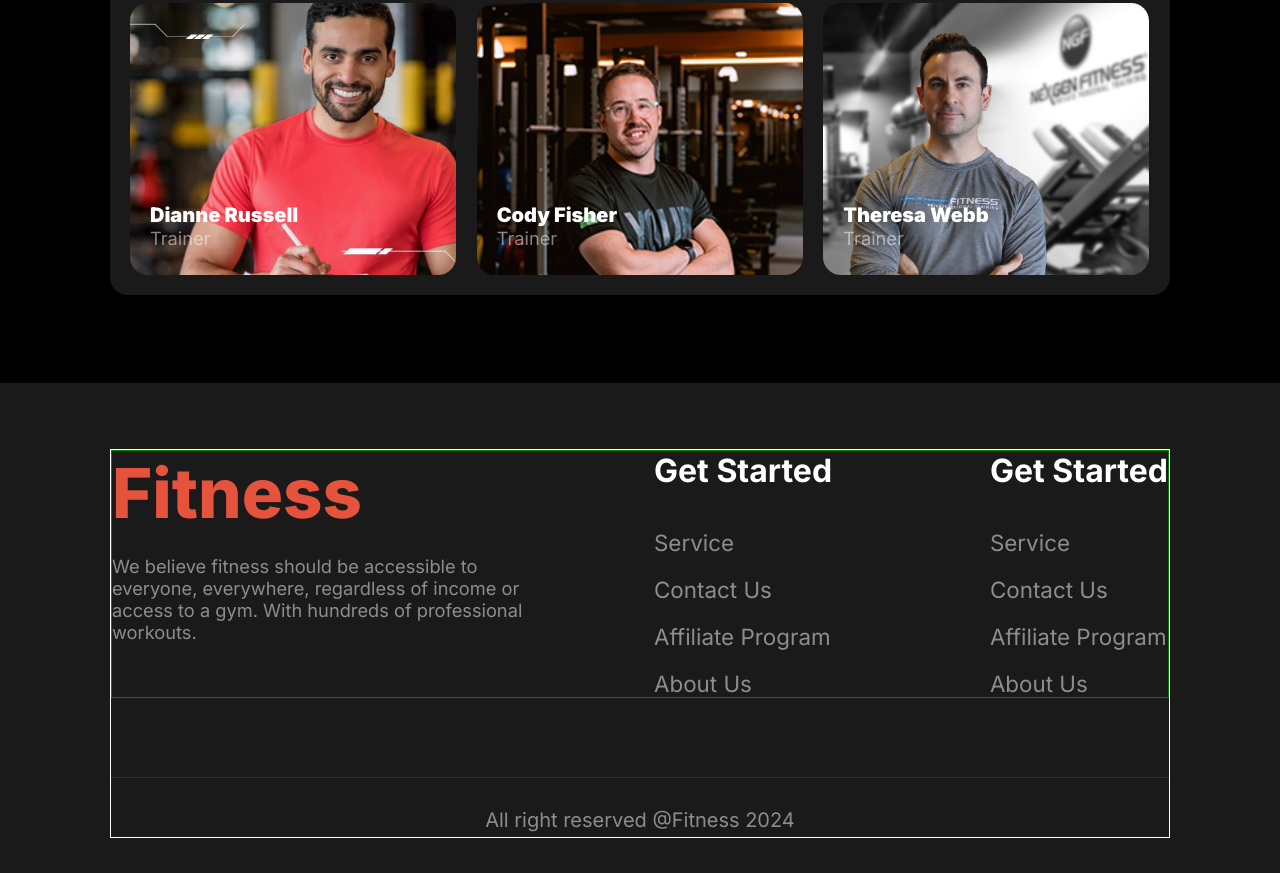
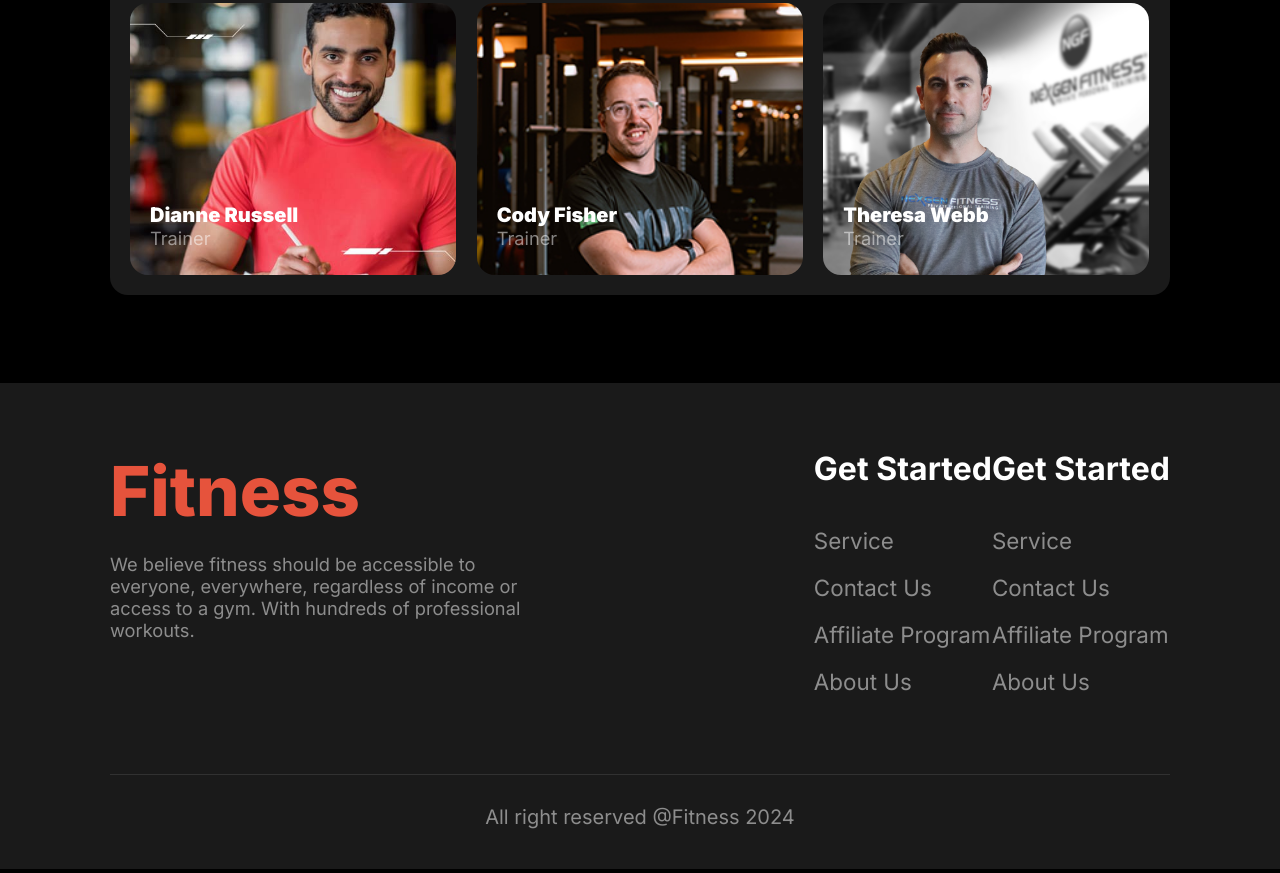
Before and after one commit to Mridul299/Assignment-02, a plain HTML site: page index.html in a window 1280 px wide. Shown: the part 2307-3180 px from the top of the page. Drawn offline with Linux system fonts and the light colour scheme.

Commit message:
compleated main marks

```diff
--- a/styles/style.css
+++ b/styles/style.css
@@ -415,18 +415,12 @@
     background-color:rgba(255, 255, 255, 0.1);
     padding-top: 66px;
     padding-bottom: 35px;
-
-
 }
 .foot-container{
-        border: 1px solid white;
     max-width: 1060px;
     margin:0 auto;
-
-
 }
 .footer-information{
-        border: 1px solid green;
     display: flex;
     justify-content: space-between;
     }
@@ -447,14 +441,13 @@
 .info-cont-2{
     display: flex;
     justify-content: space-between;
-        width: 514px;
+    max-width: 514px;
 }
 .fot-title{
     font-size:2rem;
     font-weight: 700;
     color: rgba(255, 255, 255, 1);
     margin-bottom: 39px;
-
 }
 .foot-topics{
     color: rgba(255, 255, 255, 0.5);
@@ -478,7 +471,6 @@
 @media screen and (max-width:576px) {
     .nav-items{
     display: none;
-
     }
     .nav-icon{
     display: block;
@@ -492,7 +484,6 @@
     .banner{
     flex-direction: column;
     width:100%;
-
     }
     .bn-title{
     font-size: 2.5rem;
@@ -500,7 +491,6 @@
     padding-left: 30px;
     }
     .banner-cont{
-
     width:100%;
     }
     .banner-img{
```
Lines whose indentation alone changed are shown as unchanged.
